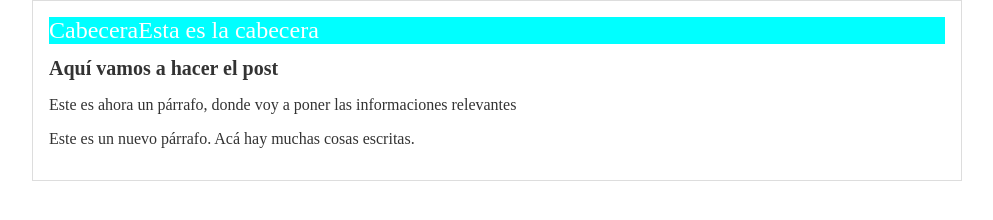
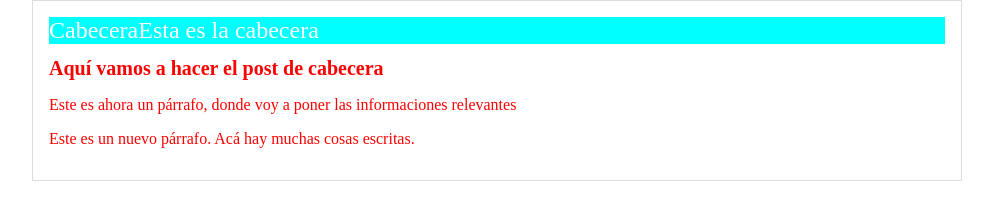
Before and after one commit to sebaspm24/Prueba-Git, a plain HTML site: page index.html in a window 1280 px wide. Shown: the whole page, without its empty margins (143-1136 px from the left). Drawn offline with Linux system fonts and the light colour scheme.

Commit message:
Cabecera y color del texto

```diff
--- a/css/style.css
+++ b/css/style.css
@@ -1,5 +1,5 @@
 body {
-    color: #333;
+    color: red;
     text-align: left;
     font-style: arial;
     font-size: 16px;
--- a/index.html
+++ b/index.html
@@ -18,7 +18,7 @@
             </div>
         </div>
         <div id="post">
-            <h1>Aquí vamos a hacer el post</h1>
+            <h1>Aquí vamos a hacer el post de cabecera</h1>
             <p>Este es ahora un párrafo, donde voy a poner las informaciones relevantes</p>
             <p>Este es un nuevo párrafo. Acá hay muchas cosas escritas.</p>
         </div>
```
